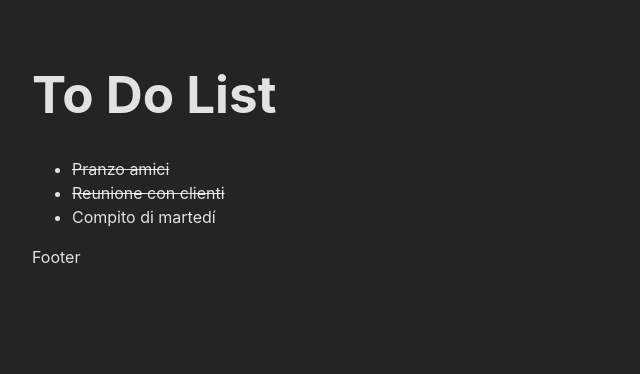
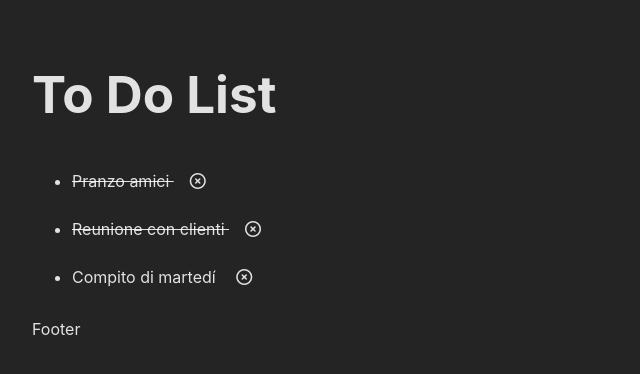
Before and after one commit to scarlett-troncoso/vue-todolist, a Vue app: page / in a window 1280 px wide. Shown: the top 374 px of the page, without its empty margins (0-640 px from the left). Built offline with nearby package versions, Linux system fonts and the light colour scheme.

Commit message:
add icon x and click event

```diff
--- a/index.html
+++ b/index.html
@@ -4,7 +4,8 @@
     <meta charset="UTF-8" />
     <link rel="icon" type="image/svg+xml" href="/vite.svg" />
     <meta name="viewport" content="width=device-width, initial-scale=1.0" />
-    <title>Vite + Vue</title>
+    <title>To Do List esercizio-lez-38</title>
+    <link rel="stylesheet" href="https://cdnjs.cloudflare.com/ajax/libs/font-awesome/6.5.1/css/all.min.css" integrity="sha512-DTOQO9RWCH3ppGqcWaEA1BIZOC6xxalwEsw9c2QQeAIftl+Vegovlnee1c9QX4TctnWMn13TZye+giMm8e2LwA==" crossorigin="anonymous" referrerpolicy="no-referrer" />
   </head>
   <body>
     <div id="app"></div>
--- a/src/App.vue
+++ b/src/App.vue
@@ -13,19 +13,21 @@ export default {
         {
           text: 'Pranzo amici',
           done: true,
+          x: 'fa-regular fa-circle-xmark',
         },
         {
           text: 'Reunione con clienti',
           done: true,
+          x: 'fa-regular fa-circle-xmark',
         },
         {
           text: 'Compito di martedí',
           done: false,
+          x: 'fa-regular fa-circle-xmark',
         },
       ]
     }
   },
-
 }
 
 
@@ -39,9 +41,11 @@ export default {
   <main>
     <div>
       <ul>
-        <li v-for="toDo in toDoList" :class="toDo.done === true ? 'sbarra' : 'nonSbarra'">
+        <li v-for="toDo in toDoList" :class="toDo.done === true ? 'sbarra' : 'nonSbarra'" id="itemList" class="itemList">
           {{ toDo.text }}
+          <i :class="toDo.x" @click="toDo.text = '', toDo.x = ' '"></i>
         </li>
+
 
       </ul>
     </div>
--- a/src/style.css
+++ b/src/style.css
@@ -33,3 +33,16 @@ h1 {
 .nonSbarra {
   text-decoration: none;
 }
+
+.itemList {
+  vertical-align: middle;
+  line-height: 2rem;
+}
+
+i {
+  margin: 1rem 1rem;
+}
+
+.d-non {
+  display: none;
+}
```
